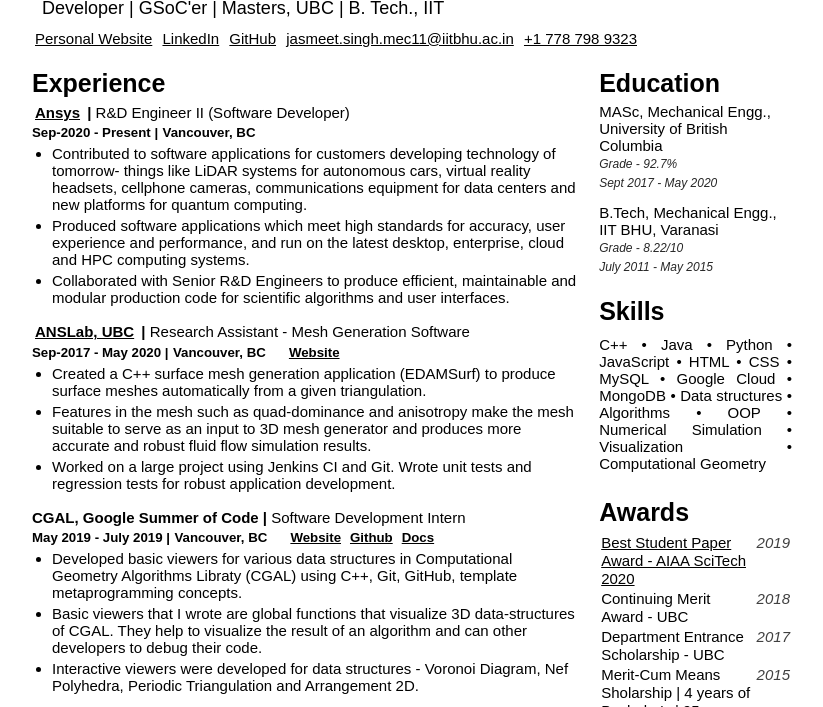
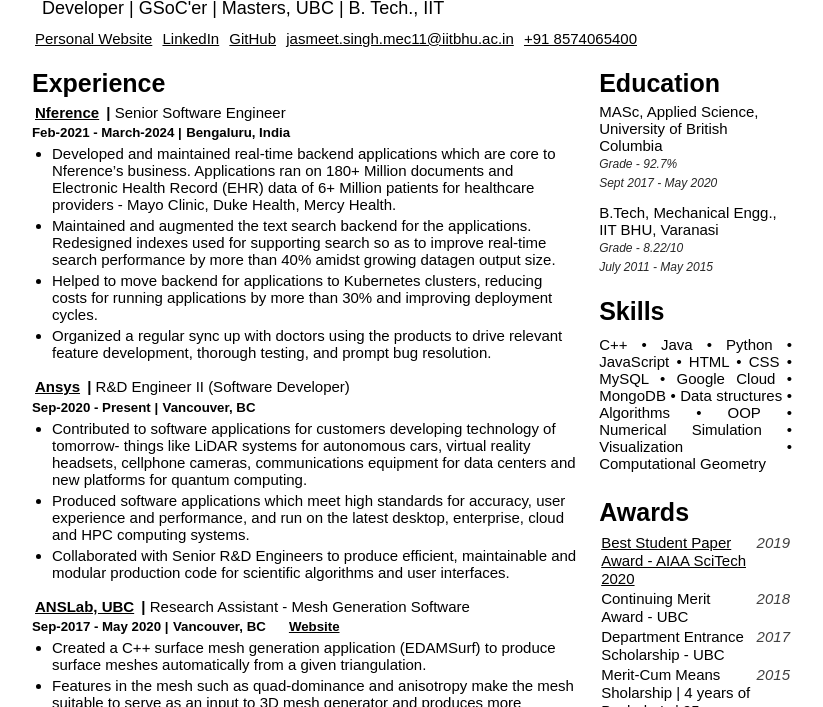
Before and after one commit to jasmeet9323/jasmeet9323.github.io, a plain HTML site: page resume/index.html in a window 1280 px wide. Shown: the part 89-796 px from the top of the page, without its empty margins (228-1051 px from the left). Drawn offline with nearby package versions, Linux system fonts and the light colour scheme.

Commit message:
Update resume

```diff
--- a/resume/index.html
+++ b/resume/index.html
@@ -50,7 +50,7 @@
 		<a href="https://linkedin.com/in/jasmeet9323" target="_blank">LinkedIn</a> &nbsp
 		<a href="https://github.com/jasmeet9323" target="_blank">GitHub</a> &nbsp
 		<a href="mailto:jasmeet.singh.mec11@iitbhu.ac.in" target="_blank">jasmeet.singh.mec11@iitbhu.ac.in</a> &nbsp
-		<a href="#">+1 778 798 9323</a>
+		<a href="#">+91 8574065400</a>
 
 	</div>
 
@@ -61,7 +61,7 @@
 		<div class="sidebar">
 			<h2>Education</h2>
 			<ul style="list-style-type: none; padding-left: 0px;">
-				<li class="education">MASc, Mechanical Engg., University of British Columbia <br>
+				<li class="education">MASc, Applied Science, University of British Columbia <br>
 					<span class="info fade">Grade - 92.7%</span> <br>
 					<span class="info fade">Sept 2017 - May 2020</span>
 				</li>
@@ -158,6 +158,27 @@
 		<div class="main">
 			<div class="experience">
 				<h2>Experience</h2>
+
+				<div class="experienceEntry">
+					<h4 class="inline bold"><a href="https://www.nference.com/" target="_blank">Nference</a> | </h4>
+					<h4 class="inline">Senior Software Engineer</h4> <br>
+					<h5 class="inline">Feb-2021 - March-2024 |</h5>
+					<h5 class="inline">Bengaluru, India</h5>
+					<ul>
+						<li>
+							Developed and maintained real-time backend applications which are core to Nference’s business. Applications ran on 180+ Million documents and Electronic Health Record (EHR) data of 6+ Million patients for healthcare providers - Mayo Clinic, Duke Health, Mercy Health.
+						</li>
+						<li>
+							Maintained and augmented the text search backend for the applications. Redesigned indexes used for supporting search so as to improve real-time search performance by more than 40% amidst growing datagen output size.
+						</li>
+						<li>
+							Helped to move backend for applications to Kubernetes clusters, reducing costs for running applications by more than 30% and improving deployment cycles.
+						</li>
+						<li>
+							Organized a regular sync up with doctors using the products to drive relevant feature development, thorough testing, and prompt bug resolution.
+						</li>
+					</ul>
+				</div>
 
 				<div class="experienceEntry">
 					<h4 class="inline bold"><a href="https://www.ansys.com/" target="_blank">Ansys</a> | </h4>
```
